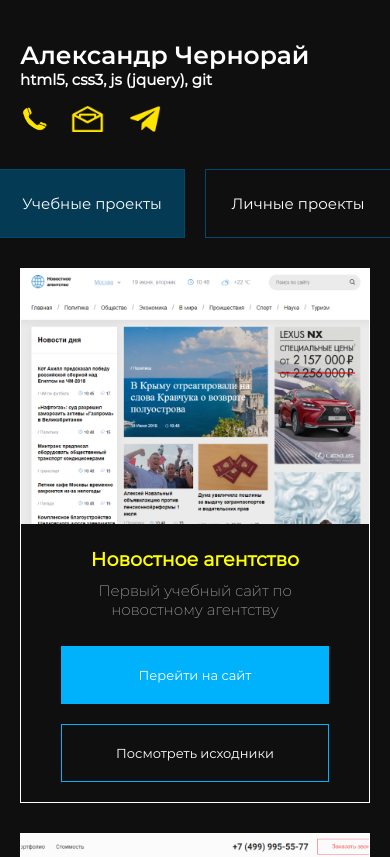
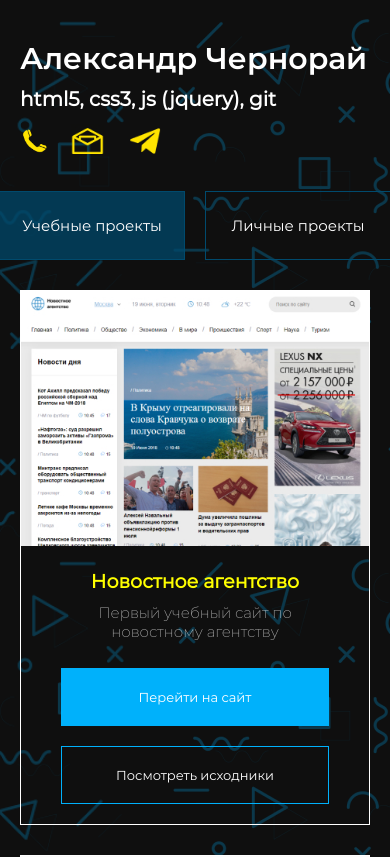
Before and after one commit to ShuzSmiling/ShuzSmiling.github.io, a plain HTML site: page index.html in a window 390 px wide. Shown: the top 857 px of the page. Drawn offline with Linux system fonts and the light colour scheme.

Commit message:
add bg-blue

```diff
--- a/css/header.css
+++ b/css/header.css
@@ -1,5 +1,6 @@
 .header {
     position: relative;
+    z-index: 10;
     padding-top: 40px;
 }
 
@@ -112,6 +113,9 @@
     .header__feedback-link:first-child {
         margin-left: 0;
     }
+    .header__title--small-text {
+        padding-top: 10px;
+    }
 }
 
 @media (max-width: 794px) {
@@ -161,12 +165,6 @@
 }
 
 @media (max-width: 447px) {
-    .header__title {
-        font-size: 25px;
-    }
-    .header__title--small-text {
-        font-size: 15px;
-    }
     .header__link {
         font-size: 15px;
     }
@@ -174,18 +172,18 @@
 
 @media (max-width: 389px) {
     .header__title {
-        font-size: 20px;
+        font-size: 25px;
     }
     .header__title--small-text {
-        font-size: 11px;
+        font-size: 15px;
     }
 }
 
 @media(max-width: 331px) {
     .header__title {
-        font-size: 17px;
+        font-size: 22px;
     }
     .header__title--small-text {
-        font-size: 11px;
+        font-size: 15px;
     }
 }
--- a/css/main.css
+++ b/css/main.css
@@ -1,5 +1,7 @@
 .main {
     padding-top: 30px;
+    position: relative;
+    z-index: 10;
 }
 
 .main .container {
--- a/css/style.css
+++ b/css/style.css
@@ -69,6 +69,7 @@ img {
     height: 1080px;
     top: 0;
     left: 0;
+    z-index: 2;
 }
 
 .bg-right {
@@ -79,4 +80,17 @@ img {
     height: 1080px;
     top: 0;
     right: 0;
+    z-index: 2;
 }
+
+@media (max-width: 1600px) {
+    .bg-right {
+        right: -7%;
+    }
+}
+
+@media (max-width: 1440px) {
+    .bg-left, .bg-right {
+        opacity: 0.5;
+    }
+}
--- a/index.html
+++ b/index.html
@@ -156,8 +156,8 @@
             </section>
         </div>
     </main>
-    <!-- <div class="bg-left "></div>
-    <div class="bg-right "></div> -->
+    <div class="bg-left"></div>
+    <div class="bg-right"></div>
     <script src="js/jquery-3.5.1.min.js "></script>
     <script src="js/main.js "></script>
 </body>
```
